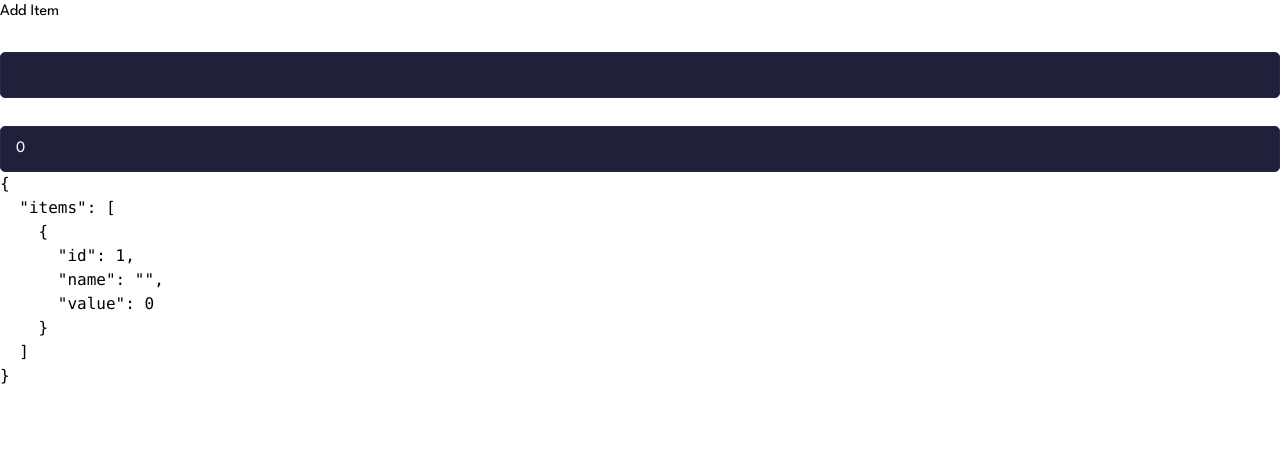
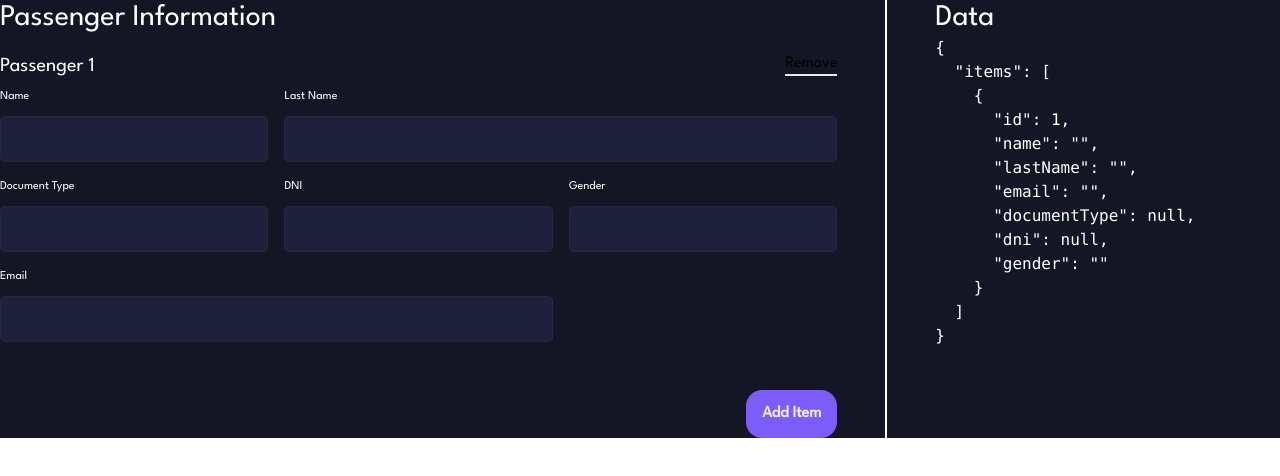
Before and after one commit to ricardovillalobosv/passenger-information-angular, an Angular app: page / in a window 1280 px wide. Both pictures are taken after a click on the button "Add Item". Shown: the top 476 px of the page. Built offline with nearby package versions, Linux system fonts and the light colour scheme.

Commit message:
Change passenger-information

```diff
--- a/src/app/feature/passenger-information/passenger-information.html
+++ b/src/app/feature/passenger-information/passenger-information.html
@@ -1,24 +1,79 @@
-<section>
+<section class="grid grid-cols-6 gap-12 bg-[#141625]">
+  <article class="col-span-6 md:col-span-4">
     @let items = form.controls.items.controls;
 
-  <button (click)="addItem()">Add Item</button>
+    <div class="flex flex-col gap-4">
+      <h1 class="text-white text-3xl">Passenger Information</h1>
 
       @for (formGroup of items; track formGroup.controls.id.value) {
-  <div [formGroup]="formGroup">
+      <div class="passenger-information__card">
+        <div class="flex justify-between">
+          <h2 class="text-white text-xl mb-2">
+            Passenger {{ formGroup.controls.id.value }}
+          </h2>
+
+          <button
+            (click)="removeItem($index)"
+            class="btn-remove text-alert-50 border-b-2 border-b-alert-50"
+          >
+            Remove
+          </button>
+        </div>
+
+        <div [formGroup]="formGroup" class="grid grid-cols-12 gap-4">
           <app-input
             [control]="formGroup.controls.name"
             formControlName="name"
             id="name"
             label="Name"
+            class="col-span-4"
           />
           <app-input
-      [control]="formGroup.controls.value"
-      formControlName="value"
+            [control]="formGroup.controls.lastName"
+            formControlName="lastName"
             id="value"
-      label="Value"
+            label="Last Name"
+            class="col-span-8"
+          />
+          <app-input
+            [control]="formGroup.controls.documentType"
+            formControlName="documentType"
+            id="documentType"
+            label="Document Type"
+            class="col-span-4"
+          />
+          <app-input
+            [control]="formGroup.controls.dni"
+            formControlName="dni"
+            id="dni"
+            label="DNI"
+            class="col-span-4"
+          />
+          <app-input
+            [control]="formGroup.controls.gender"
+            formControlName="gender"
+            id="gender"
+            label="Gender"
+            class="col-span-4"
+          />
+          <app-input
+            [control]="formGroup.controls.email"
+            formControlName="email"
+            id="email"
+            label="Email"
+            class="col-span-8"
           />
         </div>
+      </div>
       }
+      <app-button (click)="addItem()" class="self-end"> Add Item </app-button>
+    </div>
+  </article>
 
-  <pre>{{ form.value | json }}</pre>
+  <article class="col-span-6 md:col-span-2 border-l-2 border-l-white">
+    <div class="pl-12">
+      <h1 class="text-white text-3xl">Data</h1>
+      <pre class="text-white">{{ form.value | json }}</pre>
+    </div>
+  </article>
 </section>
--- a/src/app/feature/passenger-information/passenger-information.scss
+++ b/src/app/feature/passenger-information/passenger-information.scss
@@ -0,0 +1,9 @@
+.passenger-information {
+  &__card {
+    margin-bottom: 32px;
+  }
+}
+
+.btn-remove {
+  height: 24px;
+}
--- a/src/app/feature/passenger-information/passenger-information.ts
+++ b/src/app/feature/passenger-information/passenger-information.ts
@@ -9,18 +9,23 @@ import {
   Validators,
 } from '@angular/forms';
 import { JsonPipe } from '@angular/common';
+import { Button } from '../../components/button/button';
 
-export interface ItemForm {
+export interface PassengerItemForm {
   id: FormControl<number>;
   name: FormControl<string>;
-  value: FormControl<number>;
+  lastName: FormControl<string>;
+  email: FormControl<string>;
+  documentType: FormControl<number | null>;
+  dni: FormControl<number | null>;
+  gender: FormControl<string>;
 }
 
-export type CustomFormGroup = FormGroup<ItemForm>;
+export type CustomFormGroup = FormGroup<PassengerItemForm>;
 
 @Component({
   selector: 'app-passenger-information',
-  imports: [ReactiveFormsModule, Input, JsonPipe],
+  imports: [ReactiveFormsModule, Input, Button, JsonPipe],
   templateUrl: './passenger-information.html',
   styleUrl: './passenger-information.scss',
 })
@@ -37,12 +42,24 @@ export class PassengerInformation {
 
   addItem() {
     const id = this.items.length + 1;
-    const itemForm = this.fb.group<ItemForm>({
+    const itemForm = this.fb.group<PassengerItemForm>({
       id: this.fb.control(id),
       name: this.fb.control('', { validators: [Validators.required] }),
-      value: this.fb.control(0, { validators: [Validators.required] }),
+      lastName: this.fb.control('', { validators: [Validators.required] }),
+      email: this.fb.control('', { validators: [Validators.required] }),
+      documentType: this.fb.control(null, {
+        validators: [Validators.required],
+      }),
+      dni: this.fb.control(null, { validators: [Validators.required] }),
+      gender: this.fb.control('', { validators: [Validators.required] }),
     });
 
     this.form.controls.items.push(itemForm);
   }
+
+  removeItem(id: number) {
+    console.log(id)
+    this.form.controls.items.removeAt(id);
+    console.log(this.form.controls.items.value)
+  }
 }
```
Lines whose indentation alone changed are shown as unchanged.
